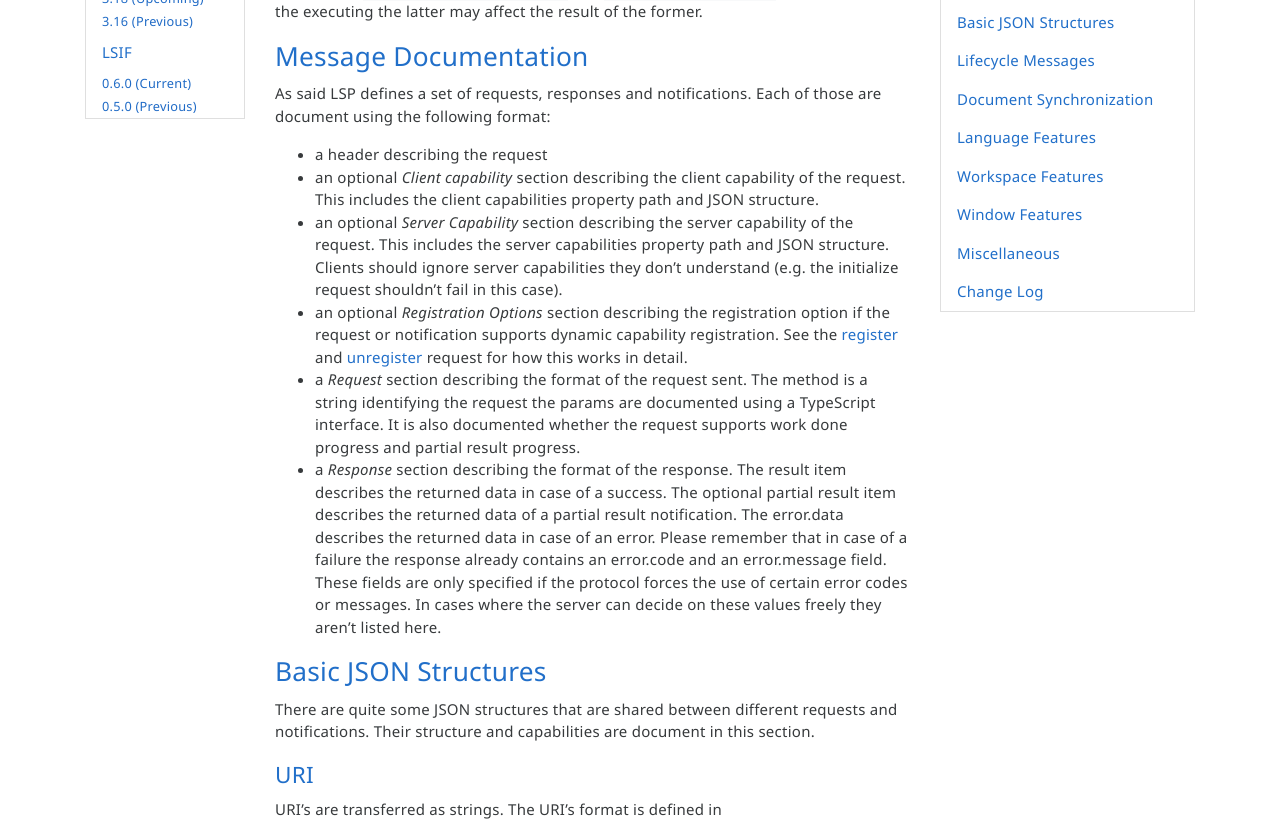
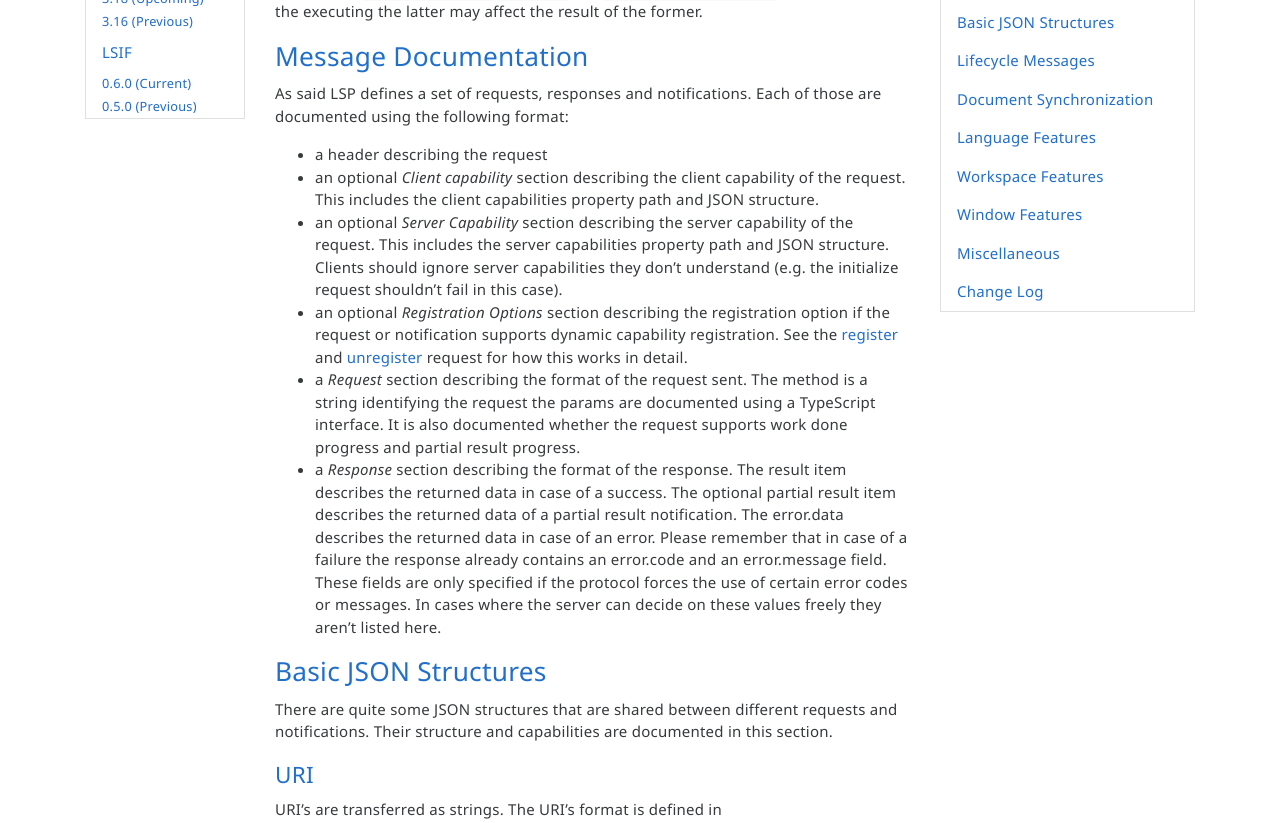
Before and after one commit to microsoft/language-server-protocol, a Jekyll site: the page built from _specifications/lsp/3.17/specification.md, in a window 1280 px wide and 1400 px high, scrolled down 9056 px. Shown: the part 177-1000 px from the top of the window. Built offline with Jekyll 4.4.1, drawn with Linux system fonts in a browser that asks for light colours; nearby versions of some CDN libraries; emoji names are drawn with the system emoji font; comment, search, counter and statistics services are not loaded.

Commit message:
Fix typos (#1617)

```diff
--- a/_specifications/lsp/3.17/specification.md
+++ b/_specifications/lsp/3.17/specification.md
@@ -427,7 +427,7 @@ However, the server may decide to use a parallel execution strategy and may wish
 
 ### <a href="#messageDocumentation" name= "messageDocumentation" class="anchor"> Message Documentation </a>
 
-As said LSP defines a set of requests, responses and notifications. Each of those are document using the following format:
+As said LSP defines a set of requests, responses and notifications. Each of those are documented using the following format:
 
 * a header describing the request
 * an optional _Client capability_ section describing the client capability of the request. This includes the client capabilities property path and JSON structure.
@@ -439,7 +439,7 @@ As said LSP defines a set of requests, responses and notifications. Each of thos
 
 ### <a href="#basicJsonStructures" name="basicJsonStructures" class="anchor"> Basic JSON Structures </a>
 
-There are quite some JSON structures that are shared between different requests and notifications. Their structure and capabilities are document in this section.
+There are quite some JSON structures that are shared between different requests and notifications. Their structure and capabilities are documented in this section.
 
 {% include_relative types/uri.md %}
 {% include_relative types/regexp.md %}
```
Also changed, not shown: _specifications/lsp/3.18/specification.md (+2 -2 lines).
